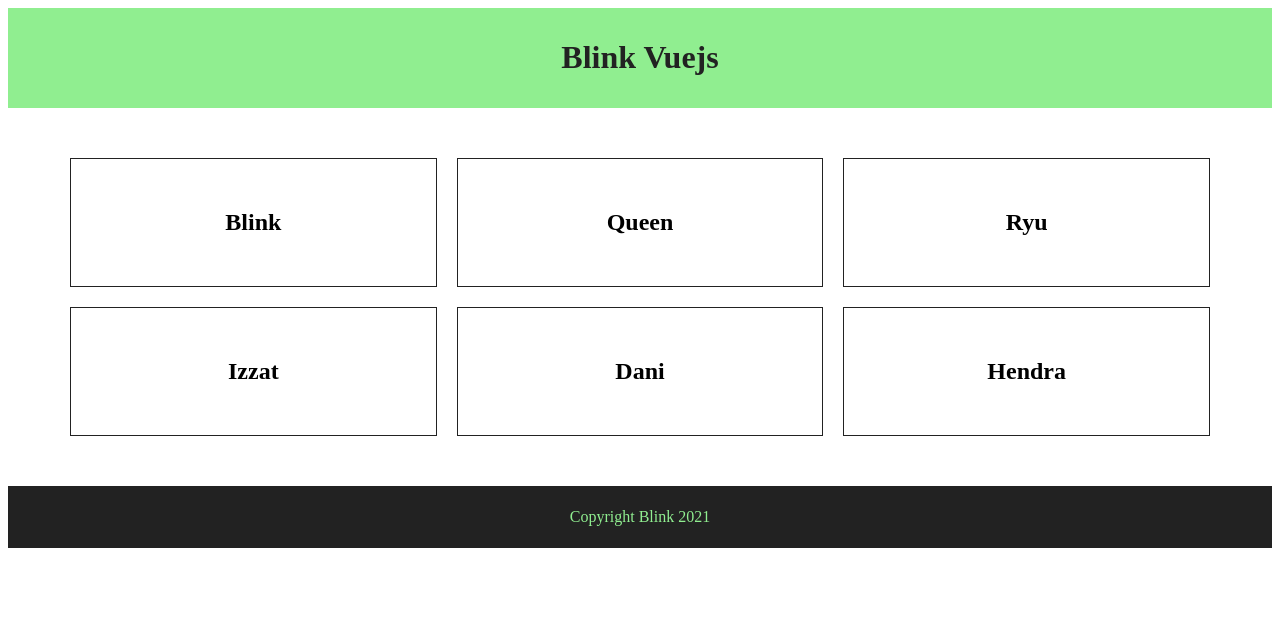
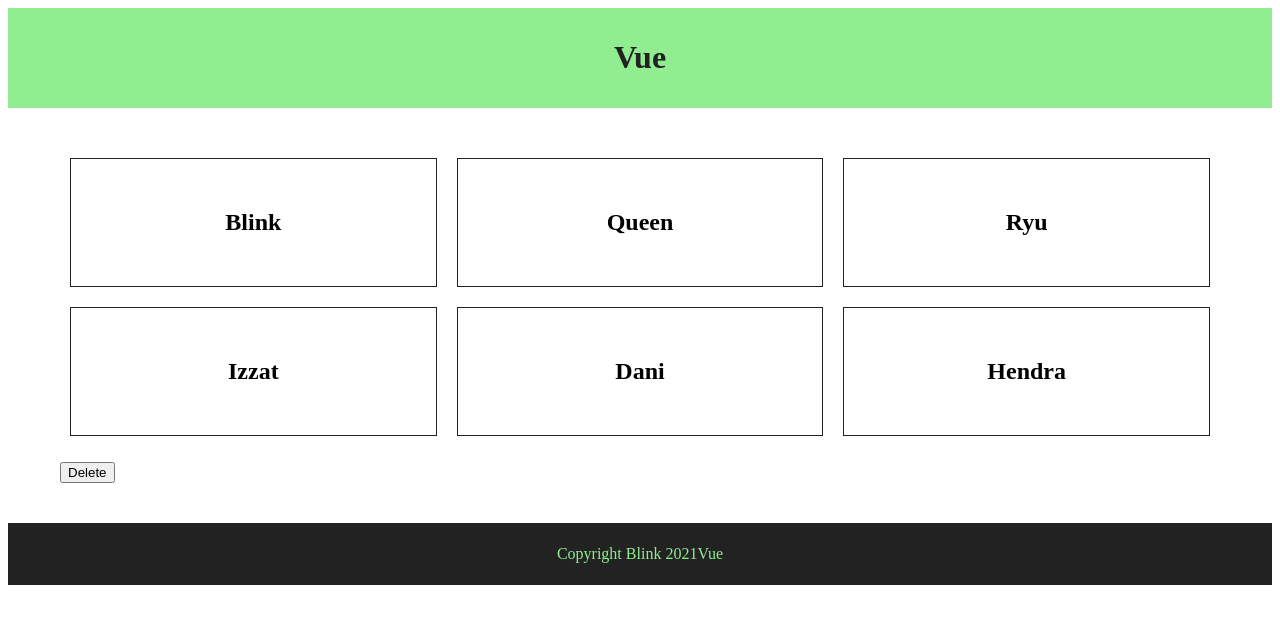
Before and after one commit to farhandardiri/mdnj, a Vue app: page / in a window 1280 px wide. Shown: the top 624 px of the page. Built offline with nearby package versions, Linux system fonts and the light colour scheme.

Commit message:
add primitive dan refence Type

```diff
--- a/src/App.vue
+++ b/src/App.vue
@@ -1,8 +1,8 @@
 <template>
   <div>
-    <app-header></app-header>
+    <app-header v-bind:title="title"></app-header>
     <app-ninjas v-bind:ninjas="ninjas"></app-ninjas>
-    <app-footer></app-footer>
+    <app-footer v-bind:title="title"></app-footer>
   </div>
 </template>
 
@@ -26,6 +26,7 @@
         { name: "Dani", speciality: "Photograpy", show: false },
         { name: "Hendra", speciality: "Kepala Asrama", show: false },
       ],
+      title: "Vue",
     };
   },
 };
--- a/src/components/Footer.vue
+++ b/src/components/Footer.vue
@@ -1,11 +1,16 @@
 <template>
   <footer>
-    <p>{{ copyright }}</p>
+    <p>{{ copyright }}{{ title }}</p>
   </footer>
 </template>
 
 <script>
 export default {
+  props: {
+    title: {
+      type: String,
+    },
+  },
   data() {
     return {
       copyright: "Copyright Blink 2021",
--- a/src/components/Header.vue
+++ b/src/components/Header.vue
@@ -1,15 +1,27 @@
 <template>
   <header>
-    <h1>{{ title }}</h1>
+    <h1 @click="changeTitle">{{ title }}</h1>
   </header>
 </template>
 
 <script>
 export default {
+  props: {
+    title: {
+      title: {
+        type: String,
+      },
+    },
+  },
   data() {
     return {
       title: "Blink Vuejs",
     };
+  },
+  methods: {
+    changeTitle: function () {
+      this.title = "Panggil aku BlinK";
+    },
   },
 };
 </script>
--- a/src/components/Ninjas.vue
+++ b/src/components/Ninjas.vue
@@ -4,12 +4,13 @@
       <li
         v-for="(ninja, index) in ninjas"
         :key="index"
-        v-on:click="ninja.show = !ninja.show"
+        @click="ninja.show = !ninja.show"
       >
         <h2>{{ ninja.name }}</h2>
         <h3 v-show="ninja.show">{{ ninja.speciality }}</h3>
       </li>
     </ul>
+    <button @click="deleteNinja">Delete</button>
   </div>
 </template>
 
@@ -23,6 +24,11 @@
   },
   data() {
     return {};
+  },
+  methods: {
+    deleteNinja: function () {
+      this.ninjas.pop();
+    },
   },
 };
 </script>
```
